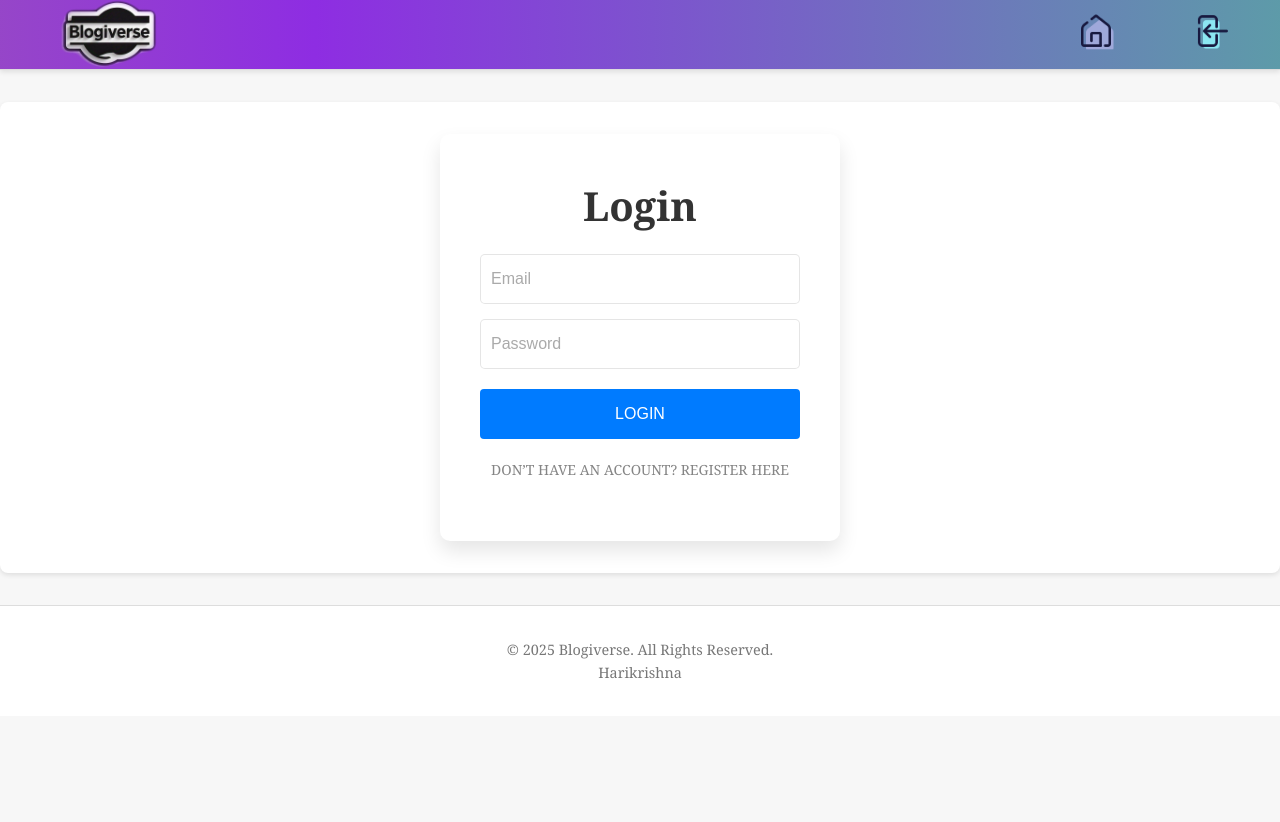
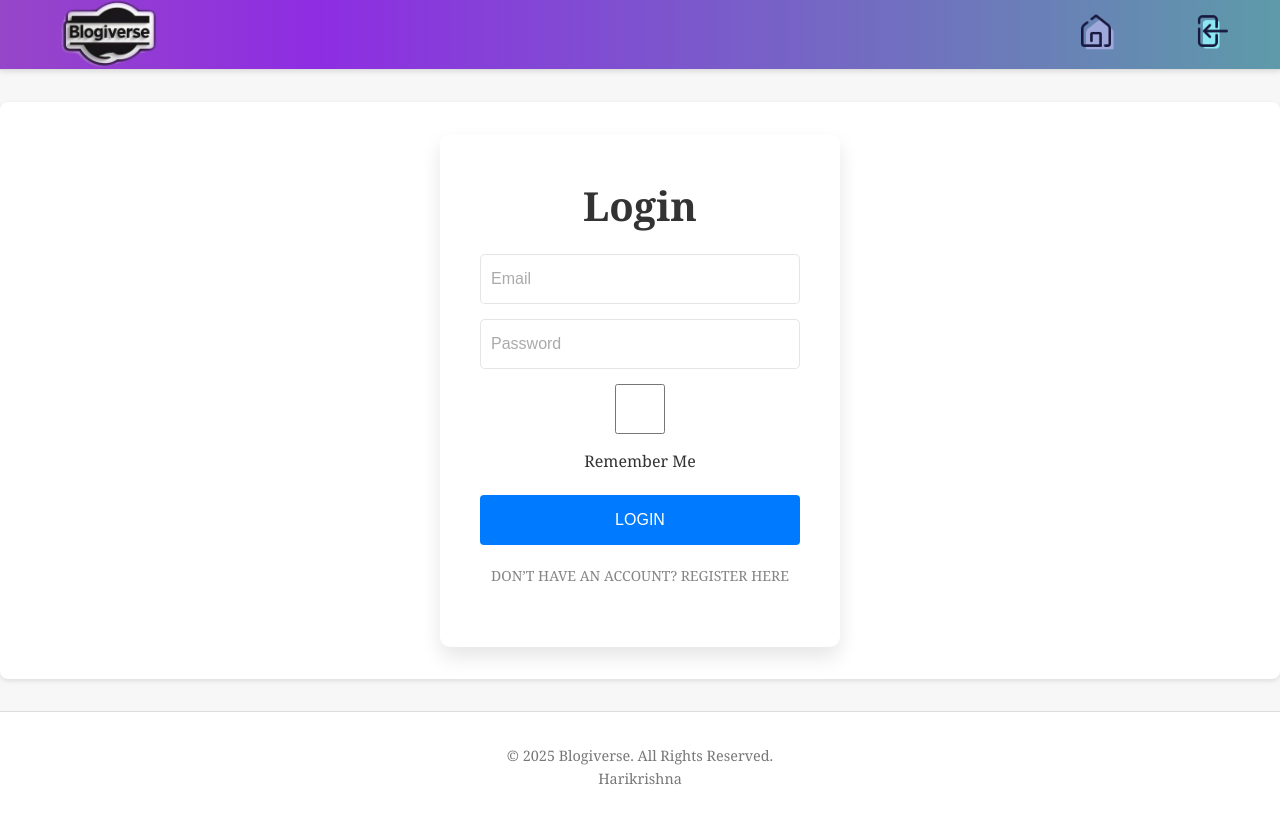
Before and after one commit to Iamharikrishna-dev/Mernblog, a React (Create React App) app in the folder client/: page /login in a window 1280 px wide. Before the commit the page ends 800 px from the top, so only its background shows below. Built offline with nearby package versions, Linux system fonts and the light colour scheme.

Commit message:
Update Login.js

```diff
--- a/client/src/pages/Login.js
+++ b/client/src/pages/Login.js
@@ -6,6 +6,7 @@ import './Login.css';
 const Login = ({ setIsLoggedIn }) => {
   const [email, setEmail] = useState('');
   const [password, setPassword] = useState('');
+  const [rememberMe, setRememberMe] = useState(false); // Add state for "Remember Me"
   const [successMessage, setSuccessMessage] = useState('');
   const navigate = useNavigate();
 
@@ -13,7 +14,13 @@ const Login = ({ setIsLoggedIn }) => {
     e.preventDefault();
     try {
       const { data } = await axios.post('https://mernblog-six.vercel.app/api/users/login', { email, password });
-      localStorage.setItem('userInfo', JSON.stringify(data));
+
+      if (rememberMe) {
+        localStorage.setItem('userInfo', JSON.stringify(data));
+      } else {
+        sessionStorage.setItem('userInfo', JSON.stringify(data));
+      }
+
       setIsLoggedIn(true);
       setSuccessMessage('Login successful! Redirecting...');
       setTimeout(() => {
@@ -43,6 +50,15 @@ const Login = ({ setIsLoggedIn }) => {
             value={password}
             onChange={(e) => setPassword(e.target.value)}
           />
+          <div className="remember-me">
+            <input
+              type="checkbox"
+              id="rememberMe"
+              checked={rememberMe}
+              onChange={(e) => setRememberMe(e.target.checked)}
+            />
+            <label htmlFor="rememberMe">Remember Me</label>
+          </div>
           <button type="submit">Login</button>
           <a href="/register" className="link">
             Don’t have an account? Register here
```
